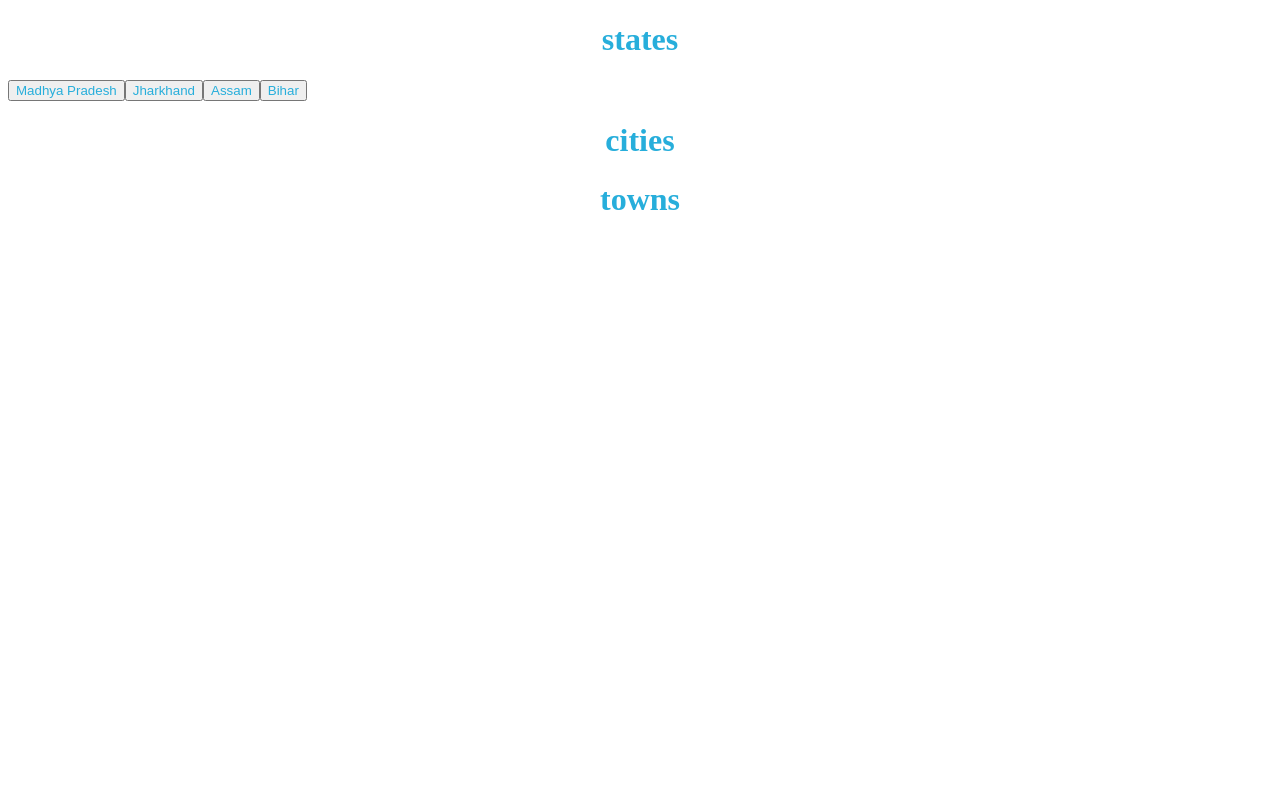
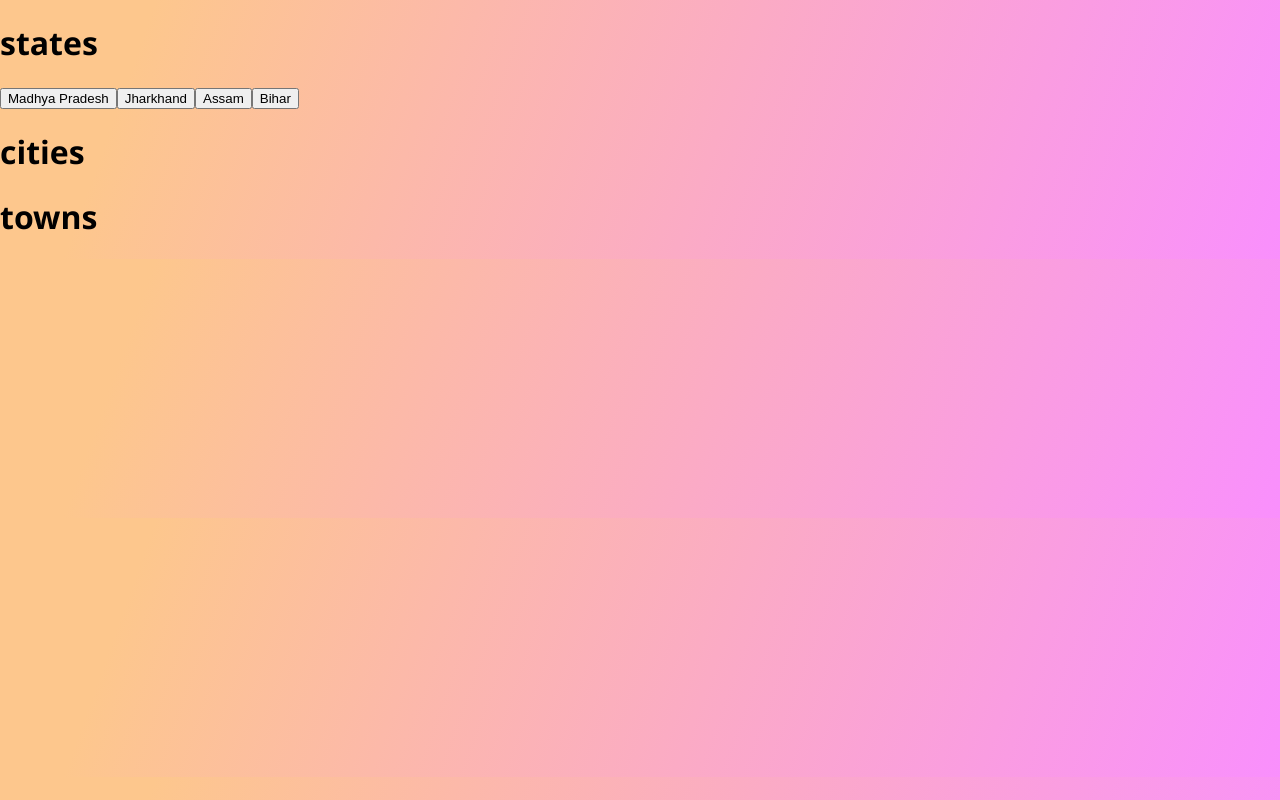
Before and after one commit to Chuvetharani/React-Assignments-Set-2---Nested-List, a React app: page / in a window 1280 px wide. Built offline with nearby package versions, Linux system fonts and the light colour scheme.

Commit message:
Update App.css

```diff
--- a/src/styles/App.css
+++ b/src/styles/App.css
@@ -1,16 +1,15 @@
-h1 {
-    color: #27aedb;
-    text-align: center;
-    }
-
-
-button{
-    color: #27aedb;
-    text-align: center;
-    justify-content: center;
-    align-items: center;
-}
-
-.bg-pink{
-	background-color:pink;
-}
+body {
+    margin: 0;
+    padding: 0;
+    background-image: linear-gradient(
+    109.6deg,
+    rgba(253, 199, 141, 1) 11.3%,
+    rgba(249, 143, 253, 1) 100.2%
+  );
+    font-family: 'Segoe UI', Tahoma, Geneva, Verdana, sans-serif;
+  }
+  h2, h3, h4 {
+    background: linear-gradient(darkblue, darkred);
+    -webkit-background-clip: text;
+    -webkit-text-fill-color: transparent;
+  }
```
